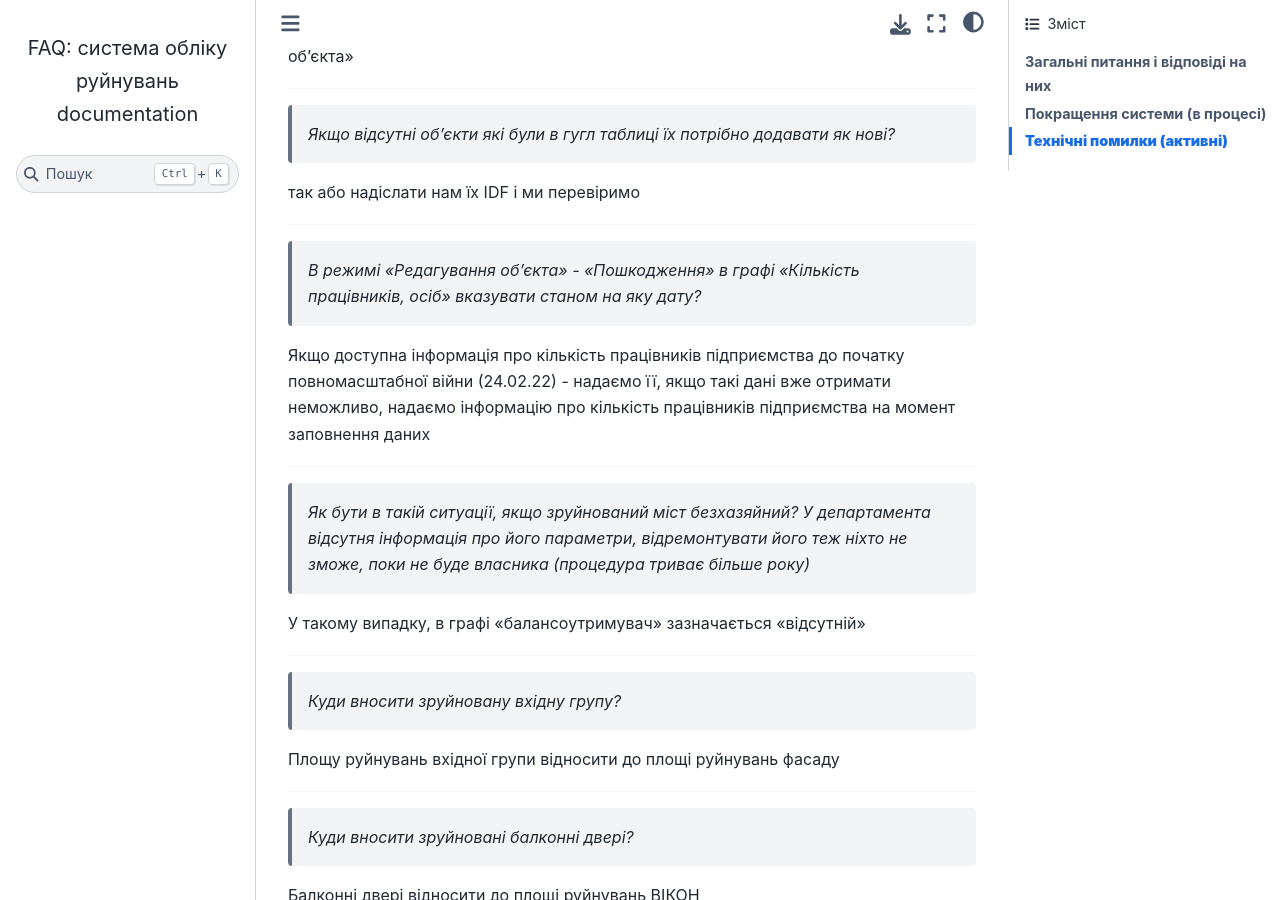
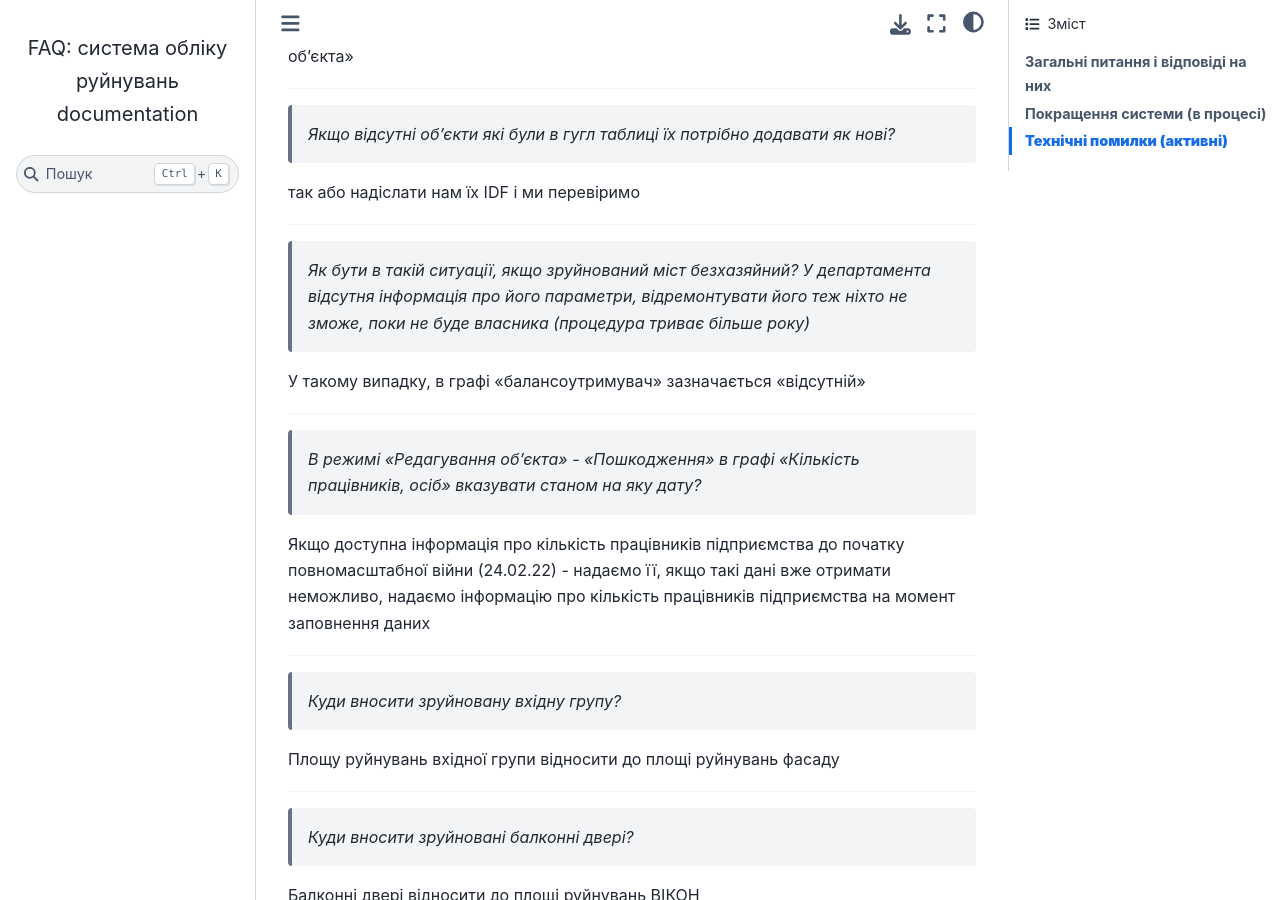
Before and after one commit to hp0404/docs.rebuild, a Sphinx documentation site: the page built from docs/source/index.md, in a window 1280 px wide and 900 px high, scrolled down 33643 px. Built offline with Sphinx 7.4.7 and the Sphinx Book theme 1.1.4, drawn with Linux system fonts in a browser that asks for light colours; some of the changed text lies outside the part shown.

Commit message:
Updated docs

```diff
--- a/docs/source/index.md
+++ b/docs/source/index.md
@@ -586,14 +586,14 @@
 Нас цікавить хто балансоутримувач
 
 ---
+> *Яку форму власності вказувати об’єкта, якщо там різні форми власності*
+
+Ту якої найбільше
+
+---
 > *В руйнації можливо вибрати тільки несучі та огороджуючі конструкції, де можно вибрати вікна, дах, фасад та інші....?*
 
 Вікна, дах, фасад відносяться до огороджуючих конструкцій - без розуміння цього неможливо заповняти дані по руйнації.
-
----
-> *Яку форму власності вказувати об’єкта, якщо там різні форми власності*
-
-Ту якої найбільше
 
 ---
 > *Якщо форма власності "недержавна" що вносити? Це стосується заводу  ми відносимо до промисловості, інші, а потім коли вибирати форму власності, то там є тільки приватна, диржавна, комунальна. А у нас об'єкт зареєстровано як недержавна форма власності*
@@ -741,14 +741,14 @@
 так або надіслати нам їх IDF і ми перевіримо
 
 ---
+> *Як бути в такій ситуації, якщо зруйнований міст безхазяйний? У департамента відсутня інформація про його параметри, відремонтувати його теж ніхто не зможе, поки не буде власника (процедура триває більше року)*
+
+У такому випадку, в графі "балансоутримувач" зазначається "відсутній"
+
+---
 > *В режимі "Редагування об'єкта" - "Пошкодження" в графі "Кількість працівників, осіб" вказувати станом на яку дату?*
 
 Якщо доступна інформація про кількість працівників підприємства до початку повномасштабної війни (24.02.22) - надаємо її, якщо такі дані вже отримати неможливо, надаємо інформацію про кількість працівників підприємства на момент заповнення даних
-
----
-> *Як бути в такій ситуації, якщо зруйнований міст безхазяйний? У департамента відсутня інформація про його параметри, відремонтувати його теж ніхто не зможе, поки не буде власника (процедура триває більше року)*
-
-У такому випадку, в графі "балансоутримувач" зазначається "відсутній"
 
 ---
 > *Куди вносити зруйновану вхідну групу?*
@@ -995,14 +995,14 @@
 Для всіх лінійних об'єктів вказується населений пункт, де вони розташовані, а якщо вони знаходяться за межами н.п. - обрати область-район-тергромаду на території якої вони розташовані, а в полі н.п. обрати "поза межами населеного пункту" та позначкою (пунсоном) на карті відзначити їхнє місцерозташування. Додатковий опис щодо даного об'єкта можна прописати в полі "Назва об'єкту"
 
 ---
+> *Я так розумію, що координати об'єктів ми не вносимо?*
+
+Координати визначаються автоматичн
+
+---
 > *Можливо змінювати геодані?*
 
 Найближчим часом буде реалізовано можливість зміни розташування об'єкта на карті (пунсона)
-
----
-> *Я так розумію, що координати об'єктів ми не вносимо?*
-
-Координати визначаються автоматичн
 
 ---
 > *У новому реєстрі відсутня інформація щодо багатьох адрес.*
```
Also changed, not shown: other parts of docs/source/index.md (+1 -1 lines).
